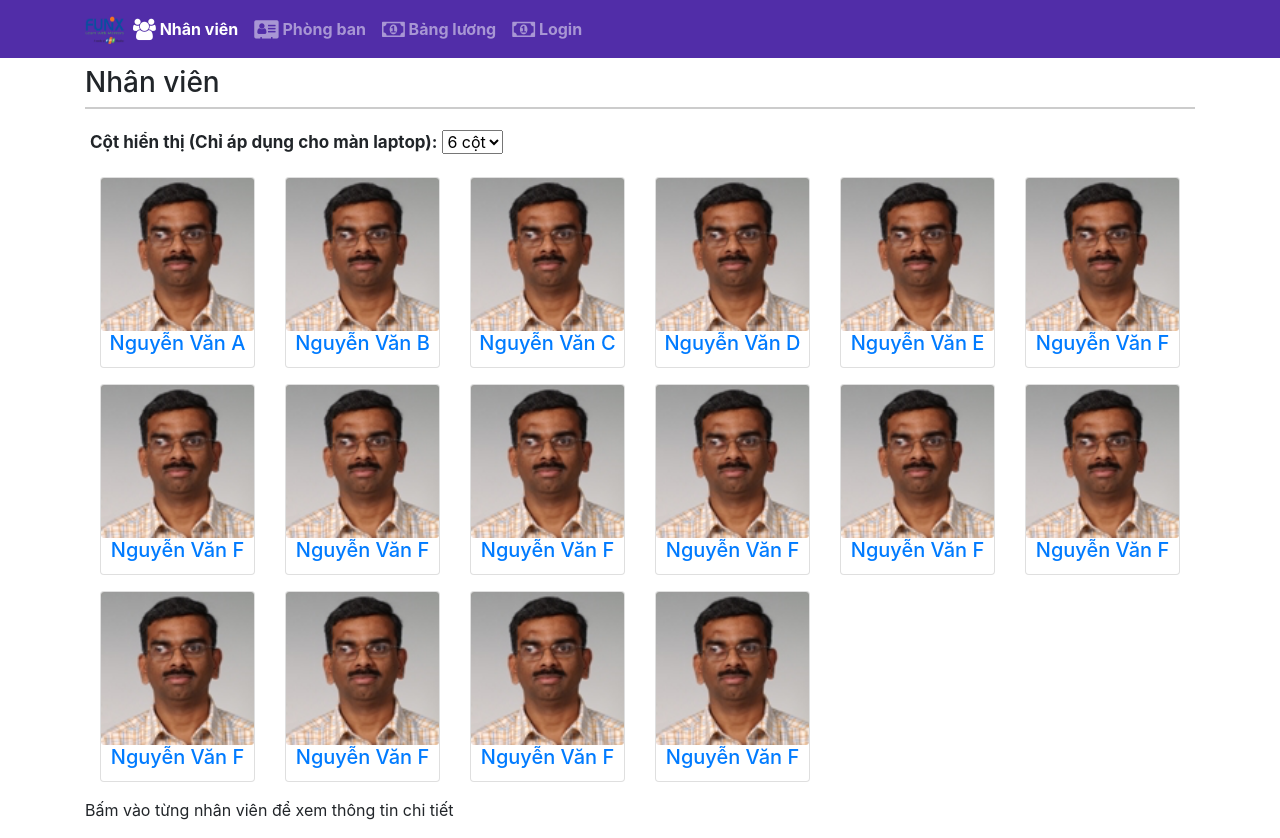
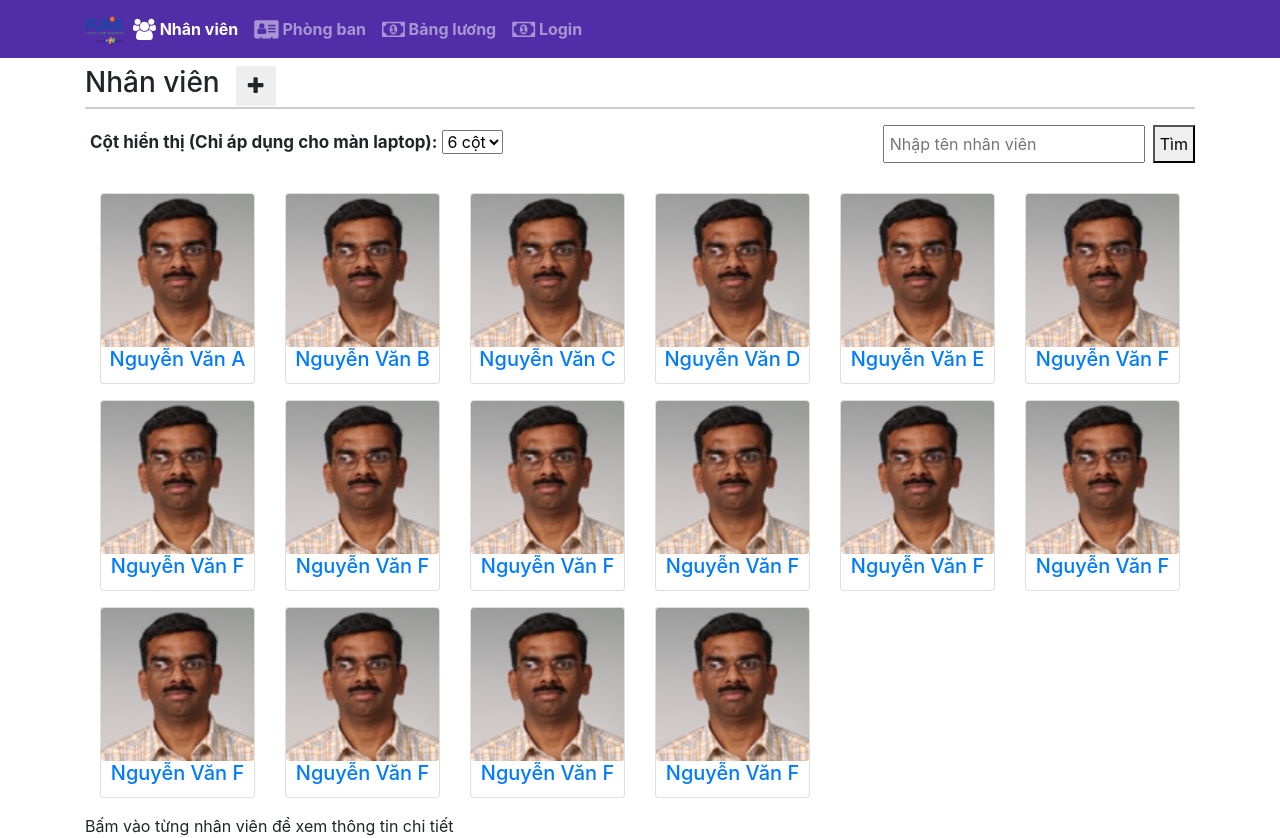
Before and after one commit to Binhbong37/asm1, a React (Create React App) app: page / in a window 1280 px wide. Shown: the top 838 px of the page. Built offline with nearby package versions, Linux system fonts and the light colour scheme.

Commit message:
Thêm nút add nhân viên

```diff
--- a/src/App.css
+++ b/src/App.css
@@ -139,3 +139,52 @@ address {
     background-color: #eee;
     padding: 0.5rem;
 }
+
+.result-sort {
+    margin-left: 20px;
+    background: green;
+    color: white;
+    padding: 0.5rem;
+    border-radius: 5px;
+}
+
+.select-sort {
+    padding: 0.25rem;
+}
+
+.form-hienthi {
+    display: flex;
+    justify-content: space-between;
+}
+
+.form-search {
+    padding: 5px;
+    margin-right: 0.5rem;
+}
+
+.btn-search {
+    padding: 5px;
+}
+
+.icon_add {
+    width: 40px;
+    height: 40px;
+    background-color: #eee;
+    display: flex;
+    align-items: center;
+    justify-content: center;
+    margin-left: 1rem;
+    cursor: pointer;
+}
+
+.icon_add i {
+    font-size: 20px;
+}
+.top_nv {
+    display: flex;
+    align-items: center;
+}
+
+.icon_add:hover {
+    opacity: 0.7;
+}
--- a/src/App.js
+++ b/src/App.js
@@ -1,10 +1,11 @@
-import React, { Fragment } from 'react';
-import { BrowserRouter, Route, Switch, Redirect } from 'react-router-dom';
+import React from 'react';
+import { BrowserRouter, Route, Switch } from 'react-router-dom';
 
 import './App.css';
 import Deparment from './Component/DeparmentComp';
 import DetailStaff from './Component/DetailStaff';
 import Footer from './Component/FooterComp';
+import FormLogin from './Component/FormLogin';
 import Header from './Component/HeaderComp';
 import NotFoundRoute from './Component/NotFoundRoute';
 import SaralyComp from './Component/SaralyComp';
@@ -37,6 +38,7 @@ const App = () => {
                             path={'/bang-luong'}
                             component={SaralyComp}
                         />
+                        <Route path={'/form-login'} component={FormLogin} />
                         <Route path={'*'} component={NotFoundRoute} />
                     </Switch>
                 </div>
--- /dev/null
+++ b/src/Component/FormLogin.js
@@ -0,0 +1,31 @@
+import React, { Component } from 'react';
+
+class FormLogin extends Component {
+    constructor(props) {
+        super(props);
+
+        this.state = {
+            data: [],
+        };
+    }
+
+    componentDidMount() {
+        fetch('https://rjs101xbackend.herokuapp.com/')
+            .then((data) => data.json())
+            .then((result) => this.setState({ data: result }))
+            .catch((err) => console.log(err));
+    }
+
+    render() {
+        const { data } = this.state;
+        return (
+            <div>
+                {data.map((name) => (
+                    <div key={name.id}>{name.name}</div>
+                ))}
+            </div>
+        );
+    }
+}
+
+export default FormLogin;
--- a/src/Component/SaralyComp.js
+++ b/src/Component/SaralyComp.js
@@ -1,11 +1,31 @@
-import React from 'react';
+import React, { Component } from 'react';
 import { Link } from 'react-router-dom';
 import { Card, CardTitle, CardText, CardFooter, CardBody } from 'reactstrap';
 import { Breadcrumb, BreadcrumbItem } from 'reactstrap';
 
 import { STAFFS } from '../staff/staffs';
 
-const SaralyComp = () => {
+class SaralyComp extends Component {
+    constructor(props) {
+        super(props);
+        this.state = {
+            valueSort: 'name A-Z',
+            sortValue: [3, 5, 6, 7, 6, 9, 2],
+        };
+    }
+    handleChangeSort = (e) => {
+        this.setState({
+            valueSort: e.target.value,
+        });
+        this.sortValueArr();
+    };
+
+    sortValueArr() {
+        STAFFS.sort((a, b) => {
+            return b.id - a.id;
+        });
+    }
+    render() {
         return (
             <div className="container mt-4">
                 <Breadcrumb>
@@ -14,18 +34,36 @@ const SaralyComp = () => {
                     </BreadcrumbItem>
                     <BreadcrumbItem active>Bảng lương</BreadcrumbItem>
                 </Breadcrumb>
+                <div className="sort-items mb-3">
+                    <label htmlFor="lable-sort-itmes">Sắp xếp: </label>
+                    <select
+                        className="select-sort"
+                        onChange={this.handleChangeSort}
+                    >
+                        <option>name A-Z</option>
+                        <option>name Z-A</option>
+
+                        <option>saraly A-Z</option>
+                        <option>saraly Z-A</option>
+                    </select>
+                    <span className="result-sort">{this.state.valueSort}</span>
+                </div>
                 <div className="row">
                     {STAFFS.map((staff) => {
                         const { salaryScale, overTime } = staff;
                         const luong =
                             Math.round(
-                            (salaryScale * 3000000 + overTime * 200000) * 1000
+                                (salaryScale * 3000000 + overTime * 200000) *
+                                    1000
                             ) / 1000;
 
                         return (
                             <div className="col-12 col-sm-6 col-md-4 my-2">
                                 <Card className="p-3">
-                                <CardTitle tag={'h4'} className="center mb-2">
+                                    <CardTitle
+                                        tag={'h4'}
+                                        className="center mb-2"
+                                    >
                                         {staff.name}
                                     </CardTitle>
                                     <CardBody>
@@ -49,6 +87,7 @@ const SaralyComp = () => {
                 </div>
             </div>
         );
-};
+    }
+}
 
 export default SaralyComp;
--- a/src/Component/StaffListComponent.js
+++ b/src/Component/StaffListComponent.js
@@ -12,6 +12,7 @@ class StaffList extends Component {
             showNumCol: 1,
             showDesc: true,
             selectStaff: null,
+            searchStaff: '',
         };
     }
 
@@ -23,6 +24,25 @@ class StaffList extends Component {
     handleChangCol(e) {
         this.setState({ showNumCol: +e.target.value });
     }
+
+    // search
+    handleSearch = (e) => {
+        this.setState({
+            ...this.state.searchStaff,
+            searchStaff: e.target.value,
+        });
+    };
+
+    handleSubmit = (e) => {
+        e.preventDefault();
+        const testStaff = this.state.staffs.filter((staff) => {
+            let findName = this.state.searchStaff.toLowerCase();
+            let nameInclu = staff.name.toLowerCase();
+            return nameInclu.includes(findName);
+        });
+
+        this.setState({ staffs: testStaff });
+    };
 
     render() {
         const { staffs, showDesc, showNumCol } = this.state;
@@ -54,9 +74,15 @@ class StaffList extends Component {
 
         return (
             <div className="container mt-2">
+                <div className="top_nv">
                     <h3>Nhân viên</h3>
+                    <div className="icon_add">
+                        <i class="fa fa-plus" aria-hidden="true"></i>
+                    </div>
+                </div>
                 <div className="line"></div>
-                <div className="mt-3">
+                <div className="form-hienthi my-3">
+                    <div>
                         <label htmlFor="hienthi">
                             Cột hiển thị (Chỉ áp dụng cho màn laptop):{' '}
                         </label>
@@ -68,6 +94,21 @@ class StaffList extends Component {
                             <option value={'2'}>4 cột</option>
                             <option value={'3'}>3 cột</option>
                         </select>
+                    </div>
+                    <div className="timkiem">
+                        <form onSubmit={this.handleSubmit}>
+                            <input
+                                type={'text'}
+                                placeholder="Nhập tên nhân viên"
+                                className="form-search"
+                                value={this.state.searchStaff}
+                                onChange={this.handleSearch}
+                            />
+                            <button type="submit" className="btn-search">
+                                Tìm
+                            </button>
+                        </form>
+                    </div>
                 </div>
                 <div className="row">{menu}</div>
                 {showDesc && (
```
Lines whose indentation alone changed are shown as unchanged.
